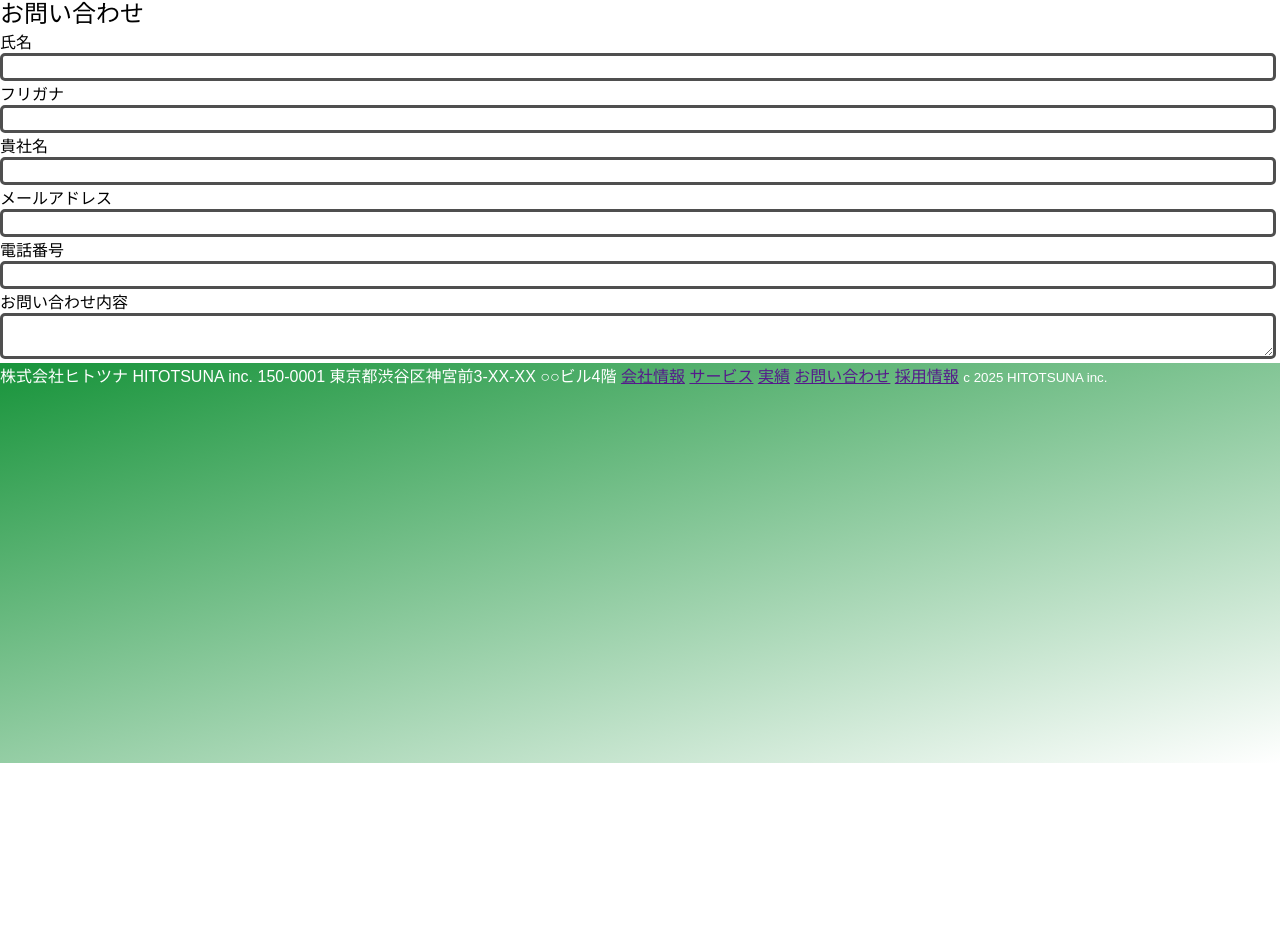
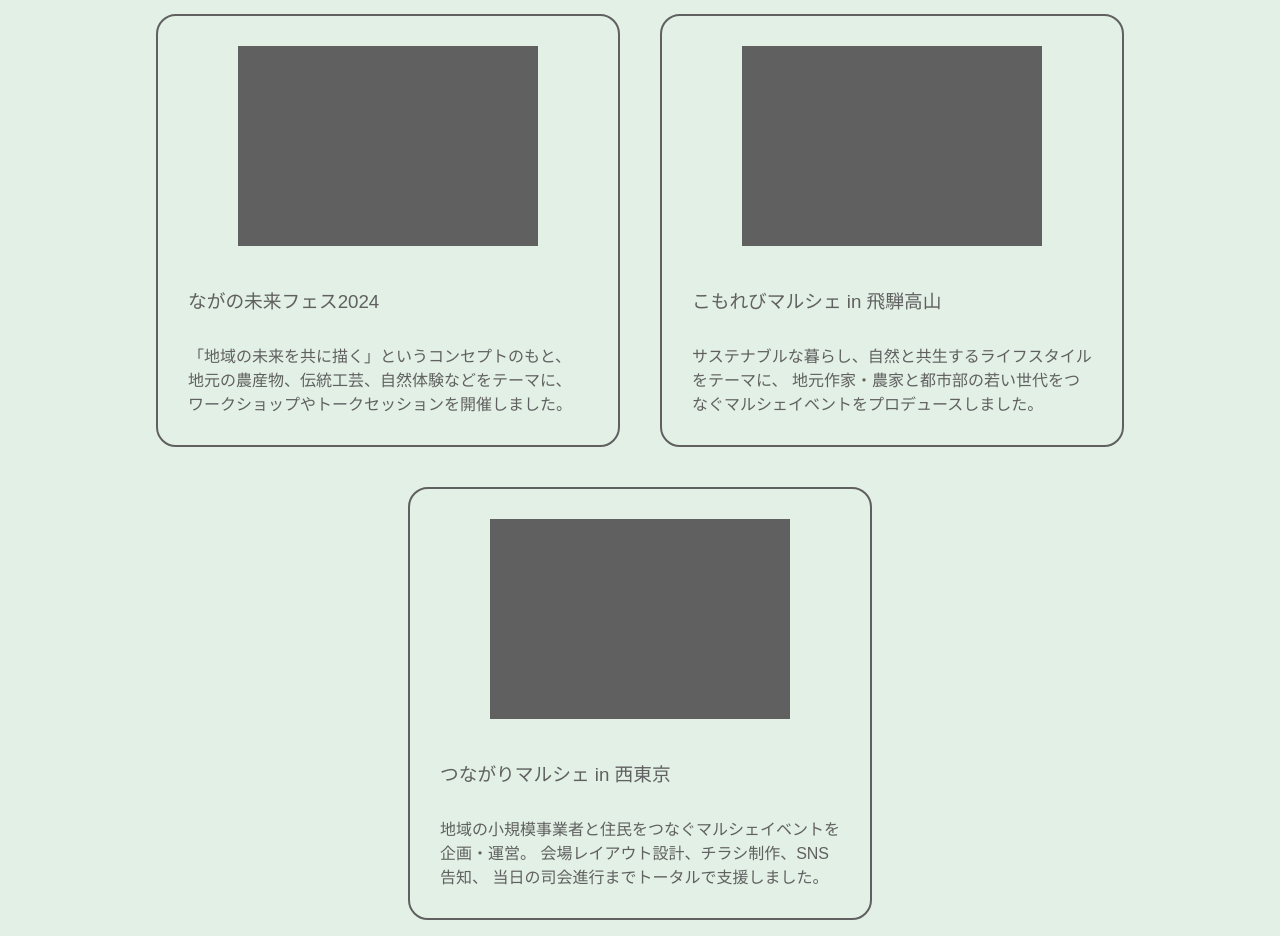
Before and after one commit to ty1227s/myportfolio2025, a plain HTML site: page ex1.html in a window 1280 px wide. Shown: the part 764-1700 px from the top of the page. Before the commit the page ends 1527 px from the top, so only its background shows below. Drawn offline with Linux system fonts and the light colour scheme.

Commit message:
5/7午前中作業分

```diff
--- a/ex1.html
+++ b/ex1.html
@@ -77,6 +77,53 @@
 
   <div class="achievement">
     <h2>実績</h2> <!-- 仮見出し -->
+    <div class="achievement__content-wrapper">
+      <div class="achievement__content">
+        <div class="achievement__content-image">
+
+        </div>
+        <div class="achievement__content-about">
+          <h3 class="achievement__content-about-title">
+            ながの未来フェス2024
+          </h3>
+          <p class="achievement__content-about-text">
+            「地域の未来を共に描く」というコンセプトのもと、
+            地元の農産物、伝統工芸、自然体験などをテーマに、
+            ワークショップやトークセッションを開催しました。
+          </p>
+        </div>
+      </div>
+      <div class="achievement__content">
+        <div class="achievement__content-image">
+
+        </div>
+        <div class="achievement__content-about">
+          <h3 class="achievement__content-about-title">
+            こもれびマルシェ in 飛騨高山
+          </h3>
+          <p class="achievement__content-about-text">
+            サステナブルな暮らし、自然と共生するライフスタイルをテーマに、
+            地元作家・農家と都市部の若い世代をつなぐマルシェイベントをプロデュースしました。
+          </p>
+        </div>
+      </div>
+      <div class="achievement__content">
+        <div class="achievement__content-image">
+
+        </div>
+        <div class="achievement__content-about">
+          <h3 class="achievement__content-about-title">
+            つながりマルシェ in 西東京
+          </h3>
+          <p class="achievement__content-about-text">
+            地域の小規模事業者と住民をつなぐマルシェイベントを企画・運営。
+            会場レイアウト設計、チラシ制作、SNS告知、
+            当日の司会進行までトータルで支援しました。
+          </p>
+        </div>
+      </div>
+    </div>
+
   </div>
 
   <div class="contact">
@@ -124,6 +171,7 @@
       <small>c 2025 HITOTSUNA inc.</small>
   </footer>
 
+  <script src="ex1.js"></script>
   <script>
     (function(d) {
       var config = {
--- /dev/null
+++ b/ex1.js
@@ -0,0 +1 @@
+// sss
--- a/ex1style.css
+++ b/ex1style.css
@@ -1,4 +1,10 @@
 @charset "utf-8";
+
+:root {
+  --main-color: #18943b; /* 緑色 */
+  --sub-color: #67a4db;
+  --sub-color2: #606060; /* グレー */
+}
 
 * {
   font-family: "sicprintempspetit", sans-serif;
@@ -16,7 +22,7 @@ header {
 }
 
 .header__companyName {
-  background-color: #18943b;
+  background-color: var(--main-color);
   color: #fff;
   width: 300px;
 }
@@ -39,16 +45,16 @@ header {
 
 .header__forContact {
   align-content: center;
-  border: 2px solid #18943b;
+  border: 2px solid var(--main-color);
   border-radius: 60px;
-  color: #18943b;
+  color: var(--main-color);
   margin: 10px;
   text-align: center;
   width: 150px;
 }
 
 .header__forContact:hover {
-  background-color: #18943b;
+  background-color: var(--main-color);
   color: #fff;
 }
 
@@ -56,13 +62,59 @@ header {
   height: 60px;
 }
 
+/* メインビジュアル -------------------------------------------------------------------------------- */
 .mv {
   background-color: #dcfedc;
   height: 400px;
 }
 
+/* 実績ブロック ------------------------------------------------------------------------------------ */
+.achievement {
+  background-color: #e2f0e5;
+}
+
+.achievement__content-wrapper {
+  display: flex;
+  flex-wrap: wrap;
+  justify-content: center;
+}
+
+@media screen and (max-width: 600px) { /* レスポンシブ対応 */
+  .achievement__content-wrapper {
+    display: inline;
+  }
+}
+
+.achievement__content {
+  border: 2px solid var(--sub-color2);
+  border-radius: 20px;
+  margin: 20px;
+  padding: 30px;
+  width: 400px;
+}
+
+
+.achievement__content-image {
+  background-color: var(--sub-color2); /* 仮設定 */
+  height: 200px;
+  margin: auto;
+  width: 300px;
+}
+
+.achievement__content-about-title {
+  color: var(--sub-color2);
+  margin-top: 40px;
+  margin-bottom: 30px;
+}
+
+.achievement__content-about-text {
+  color: var(--sub-color2);
+}
+
+
+
 input, textarea {
-  border: 3px solid #4f4f4f;
+  border: 3px solid var(--sub-color2);
   border-radius: 5px;
   font-size: 16px;
   /* margin-left: 10px;
@@ -72,14 +124,14 @@ input, textarea {
 }
 
 input:focus {
-  color: #18943b;
-  border: 3px solid #18943b;
+  color: var(--main-color);
+  border: 3px solid var(--main-color);
 }
 
 
 
 footer {
-  background: linear-gradient(345deg, #fff, #18943b);
+  background: linear-gradient(345deg, #fff, var(--main-color));
   color: #fff;
   height: 400px;
 
```
